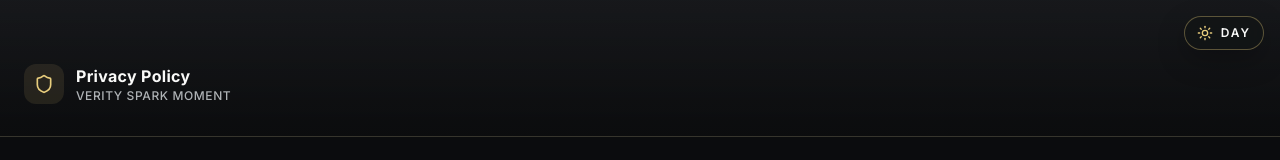
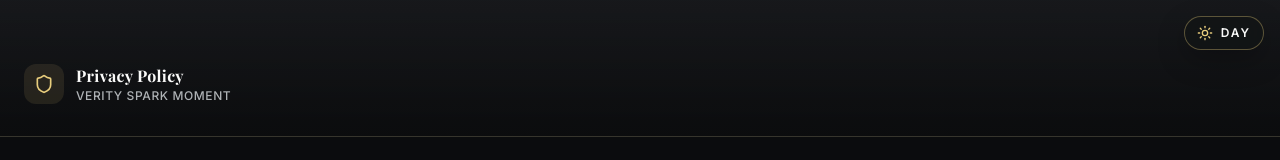
Before and after one commit to joshcabana/verity-spark-moment-main, a React (Vite) app: page /privacy in a window 1280 px wide. Shown: the top 160 px of the page. Built offline with nearby package versions, Linux system fonts and the light colour scheme; no server answers.

Commit message:
feat: remap tailwind colors, dropShadows, and gradients to luxury theme

```diff
--- a/tailwind.config.ts
+++ b/tailwind.config.ts
@@ -16,9 +16,7 @@ export default {
     extend: {
       fontFamily: {
         sans: ["Inter", "system-ui", "sans-serif"],
-        display: ["Montserrat", "Inter", "sans-serif"],
-        montserrat: ["Montserrat", "sans-serif"],
-        nunito: ["Nunito", "sans-serif"],
+        display: ["Playfair Display", "serif"], // Change display to Playfair Display
       },
       colors: {
         border: "hsl(var(--border))",
@@ -54,14 +52,6 @@ export default {
           DEFAULT: "hsl(var(--card))",
           foreground: "hsl(var(--card-foreground))",
         },
-        // Legacy keys remapped to luxury-safe palette to avoid breaking existing classes
-        'dark-charcoal': '#0f0d0a',
-        'electric-violet': '#c7a046',
-        'neon-green': '#e4c97d',
-        'fiery-orange': '#b58634',
-        'text-light': '#f3ede1',
-        'text-medium': '#d8c9ad',
-        'text-dark': '#9d8a68',
         verity: {
           gold: "hsl(var(--verity-gold))",
           "gold-dim": "hsl(var(--verity-gold-dim))",
@@ -72,8 +62,6 @@ export default {
           glow: "hsl(var(--verity-glow))",
           success: "hsl(var(--verity-success))",
           danger: "hsl(var(--verity-danger))",
-          teal: "hsl(var(--verity-teal))",
-          magenta: "hsl(var(--verity-magenta))",
         },
         sidebar: {
           DEFAULT: "hsl(var(--sidebar-background))",
@@ -143,14 +131,14 @@ export default {
         confetti: "confetti 1.6s ease-out forwards",
       },
       dropShadow: {
-        neon: "0 0 22px rgba(199,160,70,0.5)",
-        electric: "0 0 14px rgba(229,201,125,0.45)",
-        lux: "0 12px 36px rgba(0,0,0,0.3), 0 0 14px rgba(199,160,70,0.28)",
-        "lux-sm": "0 6px 16px rgba(0,0,0,0.2), 0 0 8px rgba(199,160,70,0.2)",
+        neon: "0 0 22px hsla(var(--verity-gold), 0.5)", // Soft gold glow
+        electric: "0 0 14px hsla(var(--verity-gold-dim), 0.45)", // Subtle gold glow
+        lux: "0 12px 36px hsla(var(--foreground), 0.3), 0 0 14px hsla(var(--verity-gold), 0.28)",
+        "lux-sm": "0 6px 16px hsla(var(--foreground), 0.2), 0 0 8px hsla(var(--verity-gold), 0.2)",
       },
       // Custom text gradients
       backgroundImage: {
-        'text-gradient-electric': 'linear-gradient(120deg, #b58634, #e4c97d, #c7a046)',
+        'text-gradient-electric': 'linear-gradient(120deg, hsl(var(--verity-gold-dim)), hsl(var(--verity-gold)), hsl(var(--verity-gold-dim)))', // Luxury gold gradient
       },
     },
   },
```
